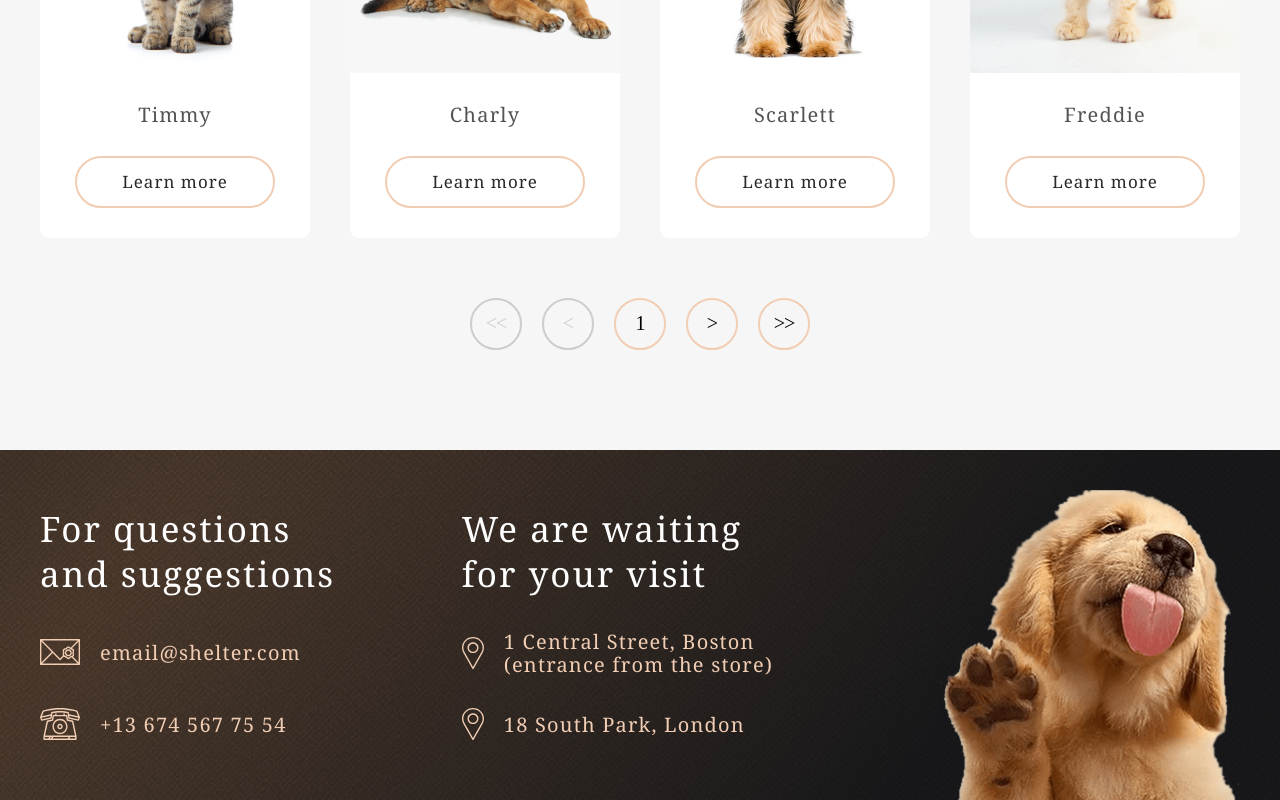
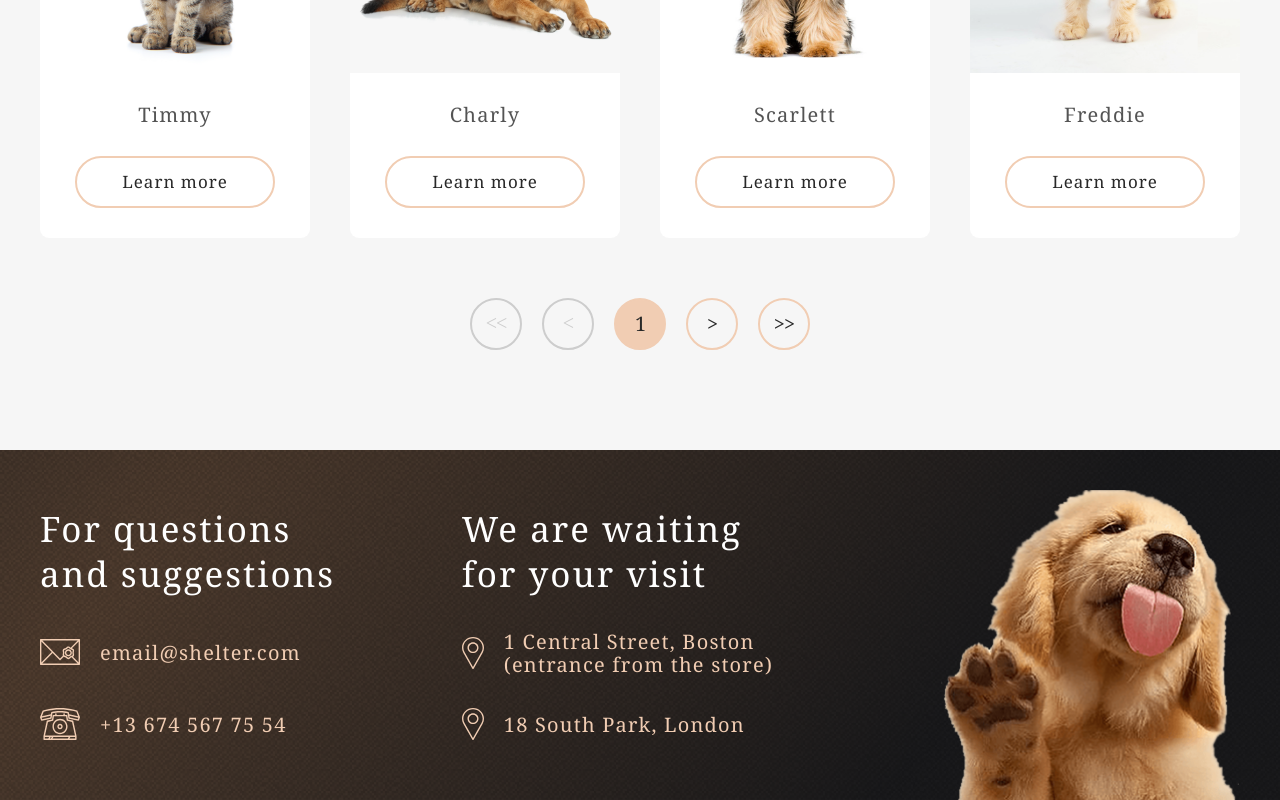
Before and after one commit to HereEast/RSS-projects, a plain HTML site: page shelter/pages/pets.html in a window 1280 px wide. Shown: the part 1012-1812 px from the top of the page. Drawn offline with Linux system fonts and the light colour scheme.

Commit message:
fix: fix button styles

```diff
--- a/shelter/pages/pets.html
+++ b/shelter/pages/pets.html
@@ -167,11 +167,19 @@
                 </div>
 
                 <div class="page-buttons">
-                    <button class="button__pages_left button__page button__page_disabled"><<</button>
-                    <button class="button__page_left button__page button__page_disabled"><</button>
-                    <button class="button__page_current button__page">1</button>
-                    <button class="button__page_right button__page">></button>
-                    <button class="button__pages_right button__page">>></button>
+                    <button class="button__pages_left button__page button__page_disabled">
+                        <span>&lt;&lt;</span>
+                    </button>
+                    <button class="button__page_left button__page button__page_disabled">
+                        <span>&lt;</span>
+                    </button>
+                    <button class="button button__page_current button__page">1</button>
+                    <button class="button button__page_right button__page">
+                        <span>&gt;</span>
+                    </button>
+                    <button class="button button__pages_right button__page">
+                         <span>&gt;&gt;</span>
+                    </button>
                 </div>
 
             </div>
--- a/shelter/src/styles/buttons.css
+++ b/shelter/src/styles/buttons.css
@@ -78,6 +78,10 @@
     font-size: 0;
 }
 
+.slider__button:hover {
+    background-color: var(--primary-color);
+}
+
 /* PAGES BUTTONS */
 
 .button__page {
@@ -95,13 +99,30 @@
     padding-bottom: 2px;
 }
 
+.button__page:hover {
+    background-color: var(--primary-color);
+}
+
+/* CURRENT */
+
+.button__page_current {
+    background-color: var(--primary-color);
+    cursor: default;
+    pointer-events: none;
+}
+
+/* DISABLED */
+
 .button__page_disabled {
     border: 2px solid #cdcdcd;
     color: #cdcdcd;
 }
 
-.button__page:hover {
-    background-color: var(--primary-color);
+.button__page_disabled:hover {
+    border: 2px solid #cdcdcd;
+    color: #cdcdcd;
+    background-color: transparent;
+    pointer-events: none;
 }
 
 /* 420 */
```
Also changed, not shown: shelter/index.html (+1 -1 lines).
